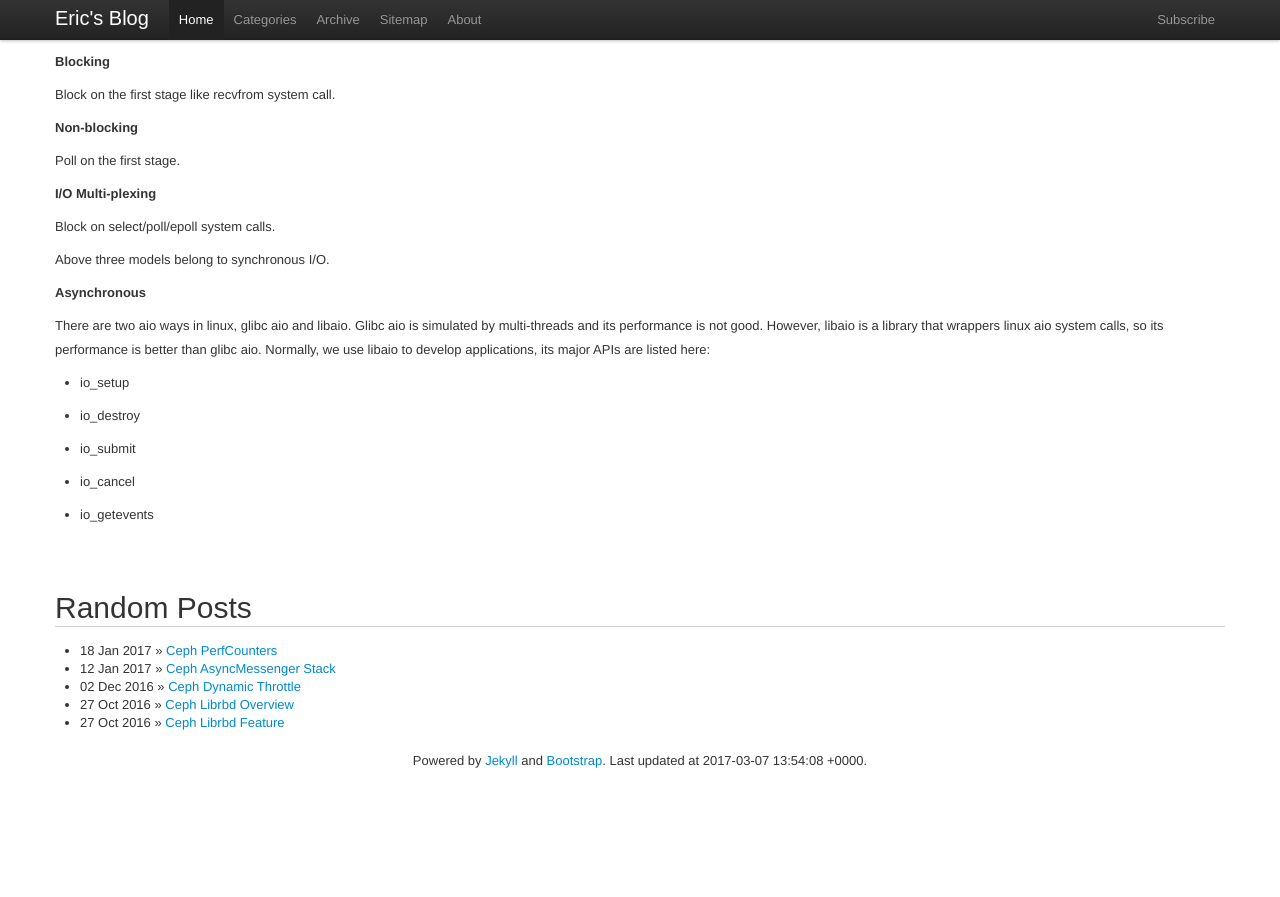
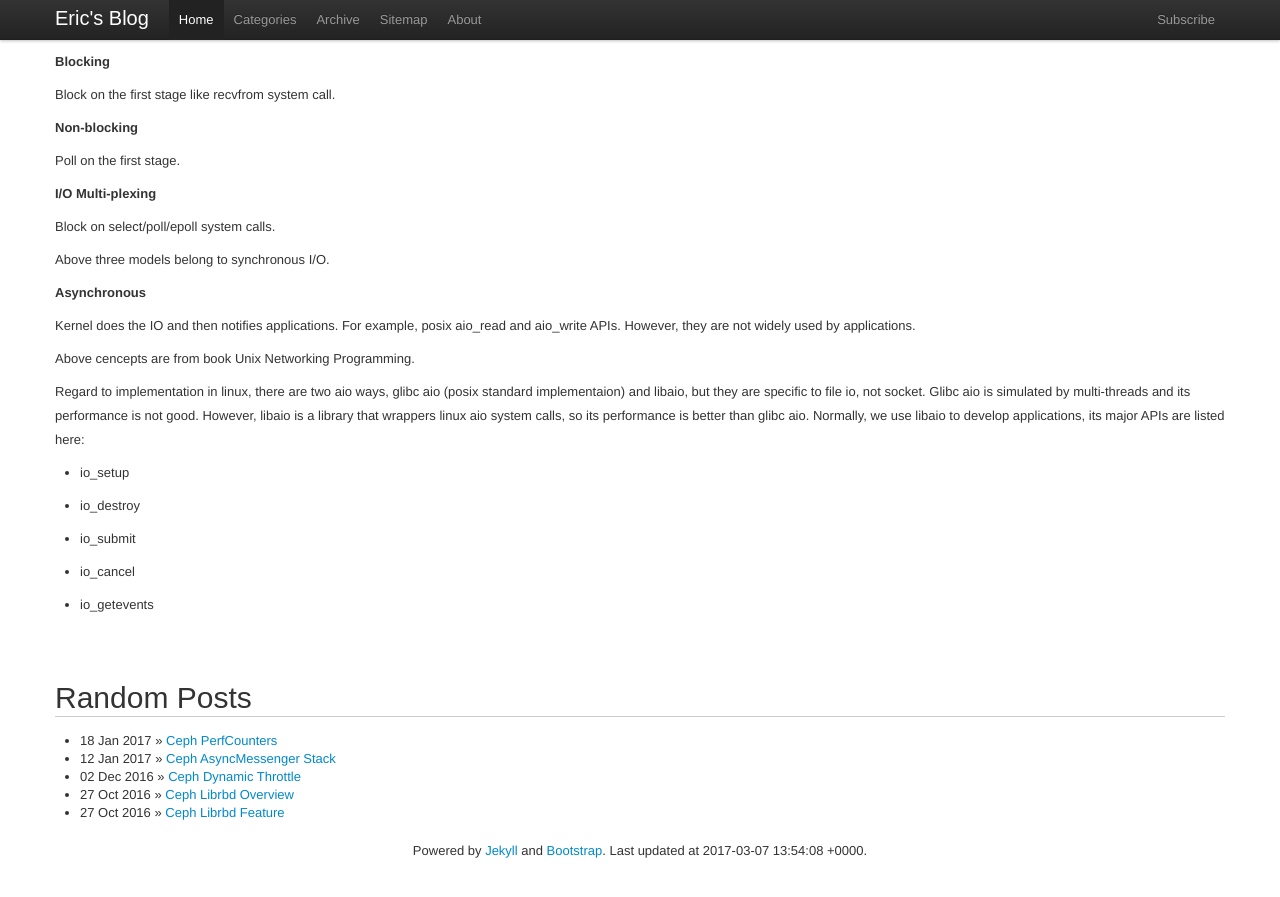
Before and after one commit to wjin/blog, a Jekyll site: the page built from _posts/2014-10-02-network-io-model.md, in a window 1280 px wide and 900 px high, scrolled down 546 px. Shown: the top 897 px of the window. Built offline with Jekyll 4.4.1, drawn with Linux system fonts in a browser that asks for light colours; some web fonts are replaced; comment, search, counter and statistics services are not loaded; before the commit the page ends 1356 px from its top, so only the background shows below that.

Commit message:
fix
Signed-off-by: Wei Jin <wjin.cn@gmail.com>

```diff
--- a/_posts/2014-10-02-network-io-model.md
+++ b/_posts/2014-10-02-network-io-model.md
@@ -6,7 +6,6 @@ category: network
 tags: []
 ---
 {% include JB/setup %}
-
 
 # Synchronous vs Asynchronous
 
@@ -45,9 +44,14 @@ Above three models belong to synchronous I/O.
 
 **Asynchronous**
 
-There are two aio ways in linux, glibc aio and libaio. Glibc aio is simulated by multi-threads and its performance is not good.
-However, libaio is a library that wrappers linux aio system calls, so its performance is better than glibc aio. Normally, we use
-libaio to develop applications, its major APIs are listed here:
+Kernel does the IO and then notifies applications. For example, posix aio_read and aio_write APIs.
+However, they are not widely used by applications.
+
+Above cencepts are from book Unix Networking Programming.
+
+Regard to implementation in linux, there are two aio ways, glibc aio (posix standard implementaion) and libaio, but they are specific to file io, not socket.
+Glibc aio is simulated by multi-threads and its performance is not good. However, libaio is a library that wrappers linux aio system calls,
+so its performance is better than glibc aio. Normally, we use libaio to develop applications, its major APIs are listed here:
 
 * io_setup
 
```
